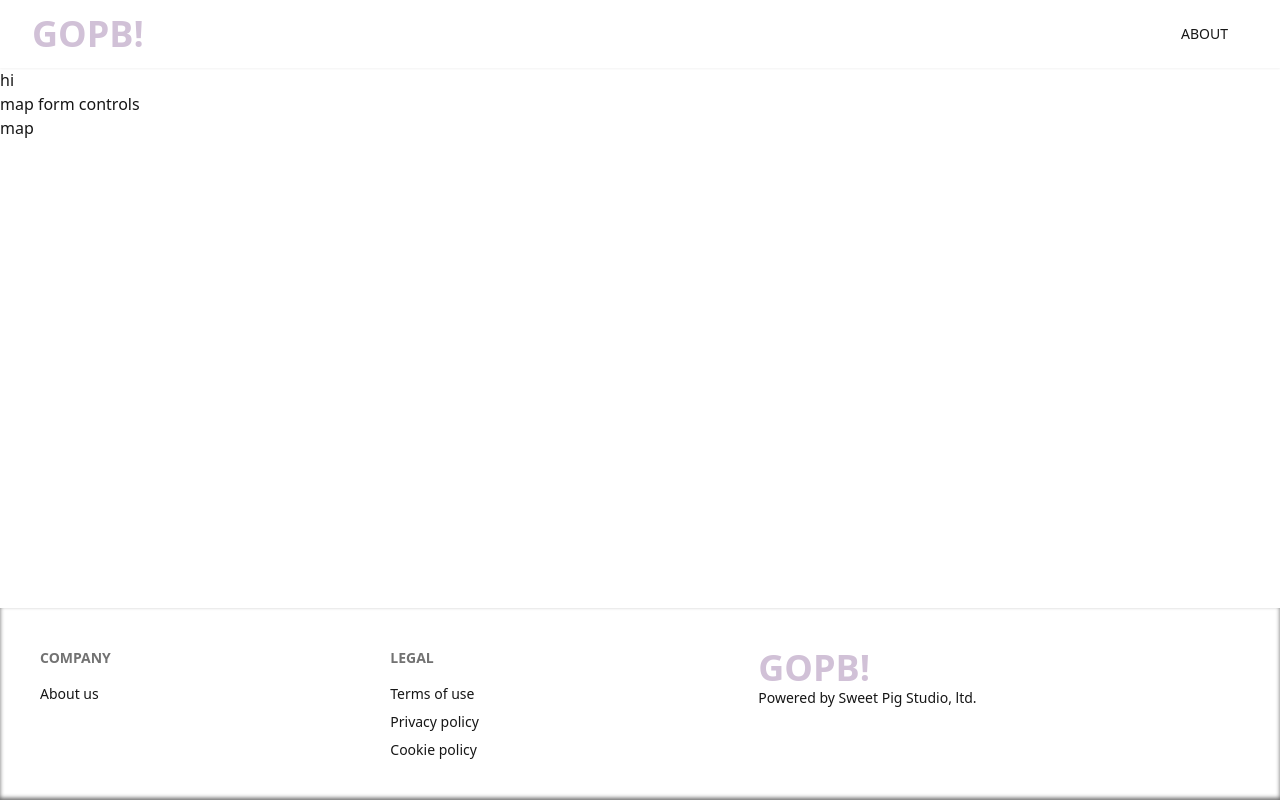
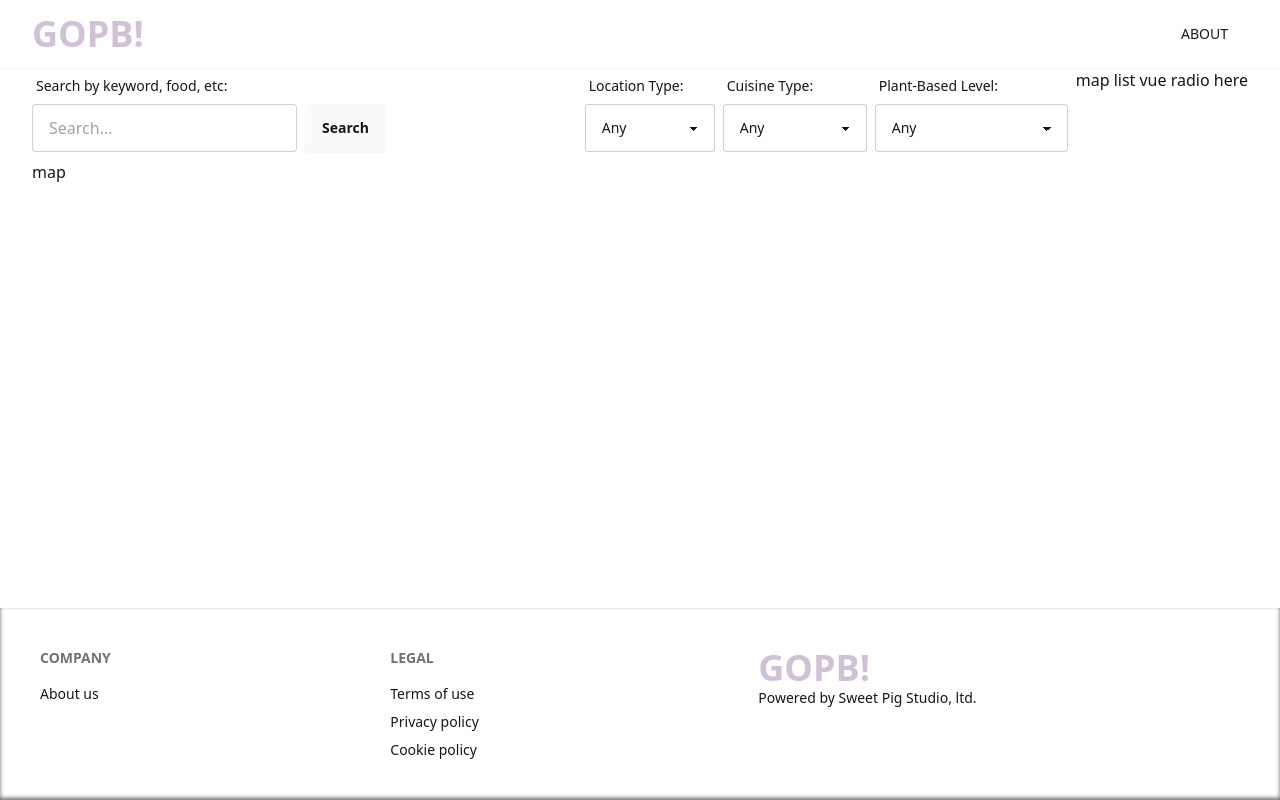
Before and after one commit to Sweet-Pig-Studio/gopb, a Nuxt app: page / in a window 1280 px wide. Built offline with nearby package versions, Linux system fonts and the light colour scheme.

Commit message:
add level and type select options

```diff
--- /dev/null
+++ b/components/mapFormControls/Search.vue
@@ -0,0 +1,15 @@
+<template>
+  <div class="form-control flex flex-row items-end jsutify-center gap-2">
+    <div class="flex flex-col">
+      <label class="label">
+        <span class="label-text">Search by keyword, food, etc:</span>
+      </label>
+      <input
+        type="search"
+        class="input input-bordered rounded"
+        placeholder="Search..."
+      />
+    </div>
+    <button class="btn rounded">Search</button>
+  </div>
+</template>
--- /dev/null
+++ b/components/mapFormControls/SelectValues.vue
@@ -0,0 +1,14 @@
+<template>
+  <div class="form control">
+    <label class="label">
+      <span class="label-text">{{ selectLabel }}</span>
+    </label>
+    <select class="select select-bordered rounded" defaultValue="Any">
+      <option v-for="(selectOption, i) in selectOptions">{{  selectOption }}</option>
+    </select>
+  </div>
+</template>
+
+<script setup lang="ts">
+  defineProps<{selectOptions: string[], selectLabel: string}>();
+</script>
--- /dev/null
+++ b/components/mapFormControls/index.vue
@@ -0,0 +1,17 @@
+<template>
+  <form
+    class="flex w-full component-preview pb-2 items-center justify-between gap-2"
+  >
+    <MapFormControlsSearch/>
+    <div class="flex gap-2">
+      <MapFormControlsSelectValues :selectOptions="['Any', 'Restaurant', 'Grocery']" :selectLabel="'Location Type:'"/>
+      <MapFormControlsSelectValues :selectOptions="['Any', 'coming soon', 'for real', 'soon']" :selectLabel="'Cuisine Type:'" />
+      <MapFormControlsSelectValues :selectOptions="['Any', 'Fully Plant Based', 'Partially Plant Based']" :selectLabel="'Plant-Based Level:'" />
+      <div>map list vue radio here</div>
+    </div>
+  </form>
+</template>
+
+<script setup lang="ts"></script>
+
+<style scoped></style>
--- a/layouts/default.vue
+++ b/layouts/default.vue
@@ -1,5 +1,7 @@
 <template>
   <navigation />
-  <slot></slot>
+  <main class="px-8">
+    <slot></slot>
+  </main>
   <pageFooter />
 </template>
--- a/pages/index.vue
+++ b/pages/index.vue
@@ -3,8 +3,6 @@
 </script>
 
 <template>
-  <main>hi
-    <div>map form controls</div>
+    <MapFormControls />
     <div>map</div>
-  </main>
 </template>
```
